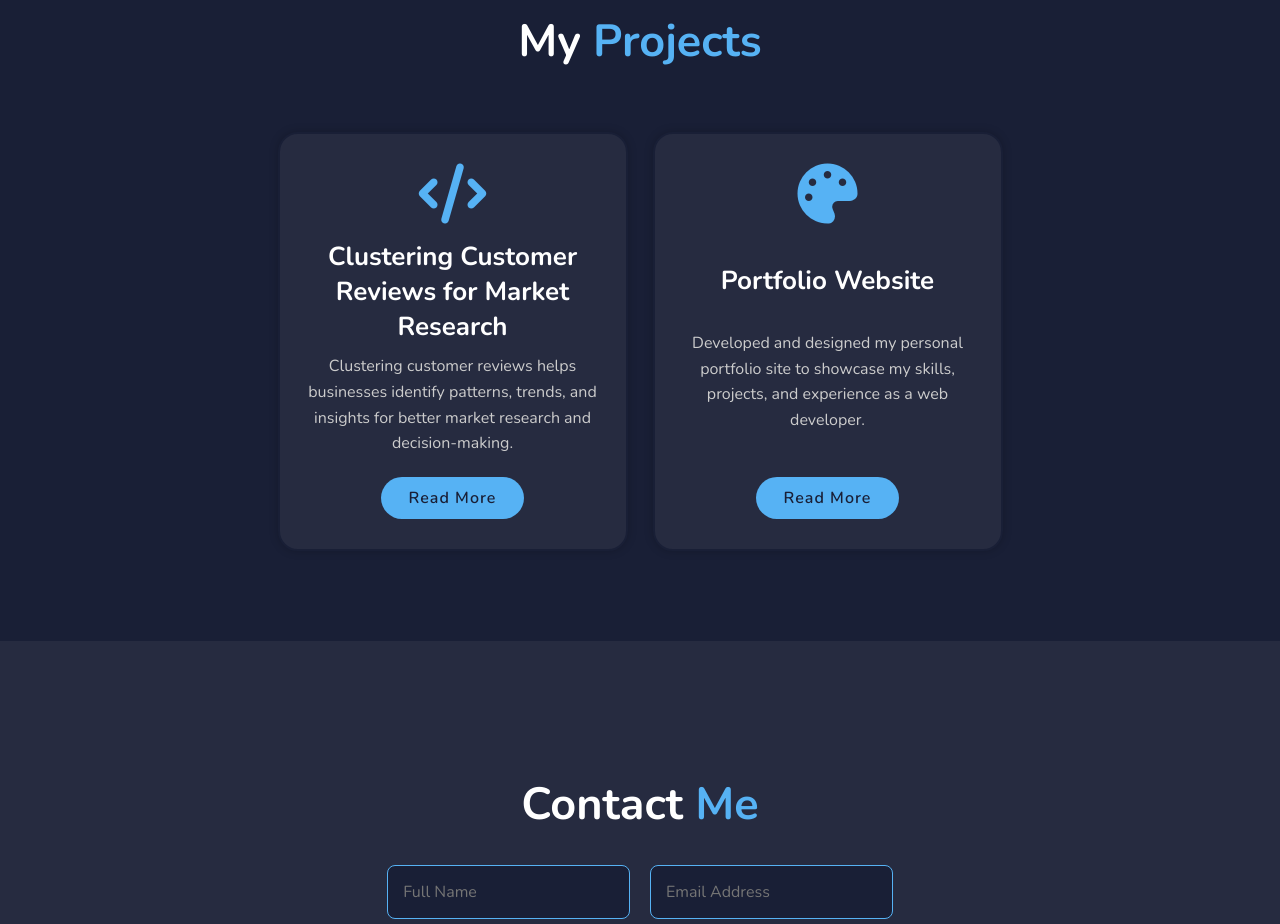
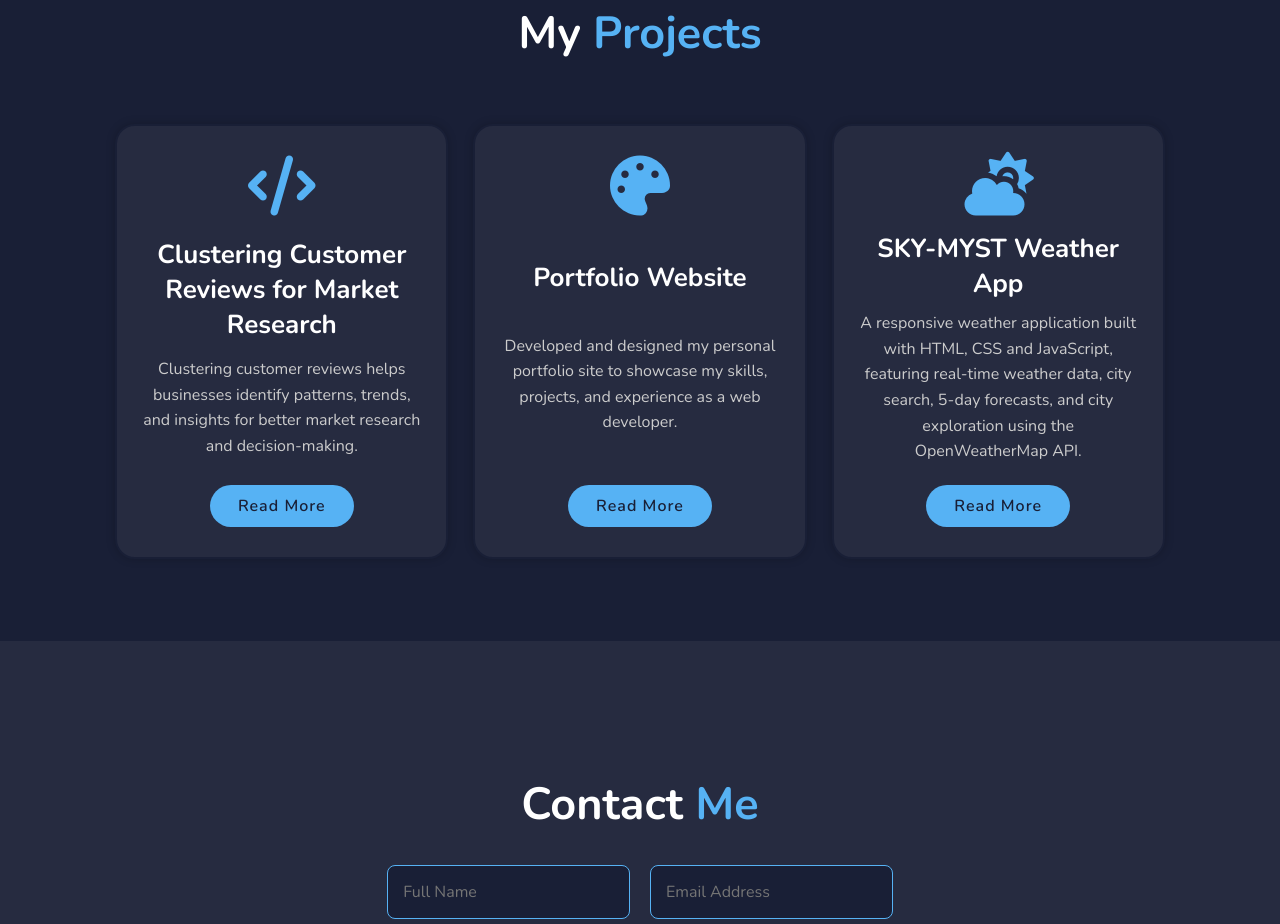
Before and after one commit to Swarandip/Portfolio-Website, a plain HTML site: page index.html in a window 1280 px wide. Shown: the part 1759-2683 px from the top of the page. Drawn offline with nearby package versions, Linux system fonts and the light colour scheme.

Commit message:
Added new project

```diff
--- a/index.html
+++ b/index.html
@@ -78,6 +78,12 @@
           <p>Developed and designed my personal portfolio site to showcase my skills, projects, and experience as a web developer.</p>
           <a href="https://github.com/Swarandip/Portfolio-Website" class="btn">Read More</a>
         </div>
+        <div class="services-box">
+          <i class="fa-solid fa-cloud-sun"></i>
+          <h3>SKY-MYST Weather App</h3>
+          <p>A responsive weather application built with HTML, CSS and JavaScript, featuring real-time weather data, city search, 5-day forecasts, and city exploration using the OpenWeatherMap API.</p>
+          <a href="https://github.com/Swarandip/SKY-MYST" class="btn" target="_blank">Read More</a>
+        </div>
         <!-- Add more projects if needed -->
       </div>
     </section>
```
